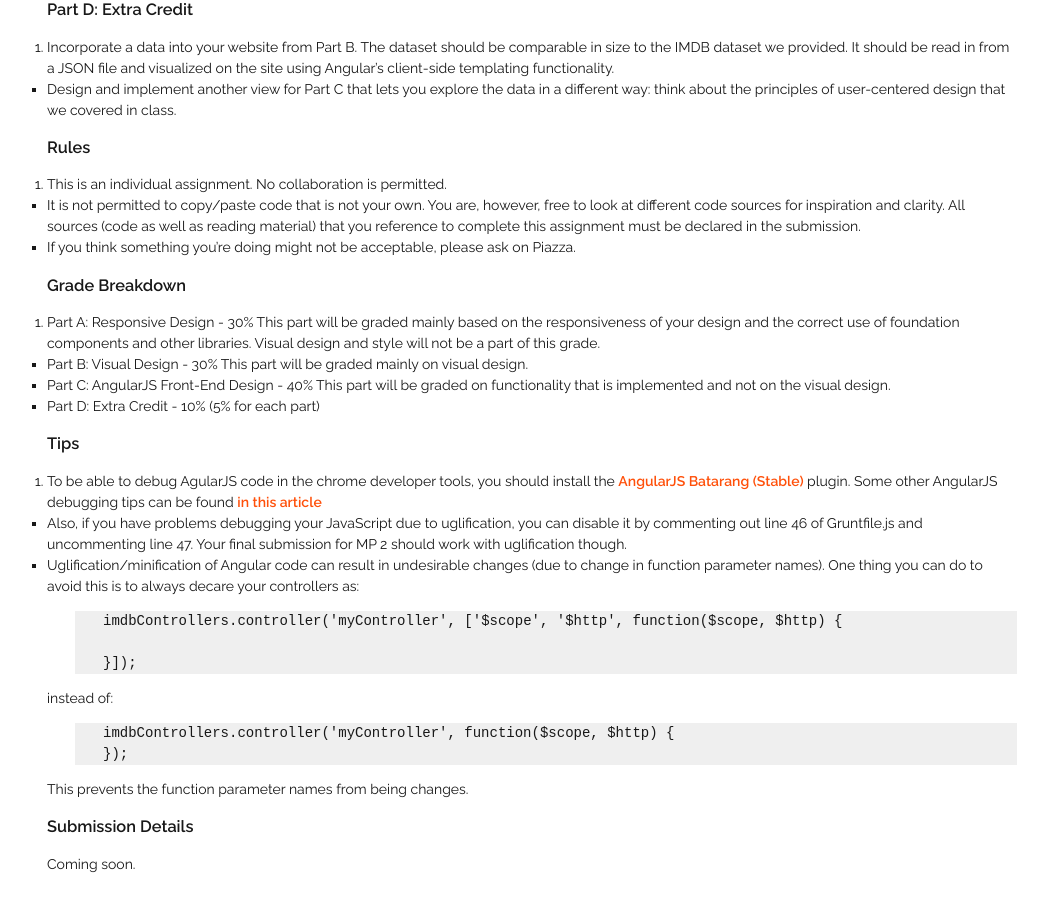
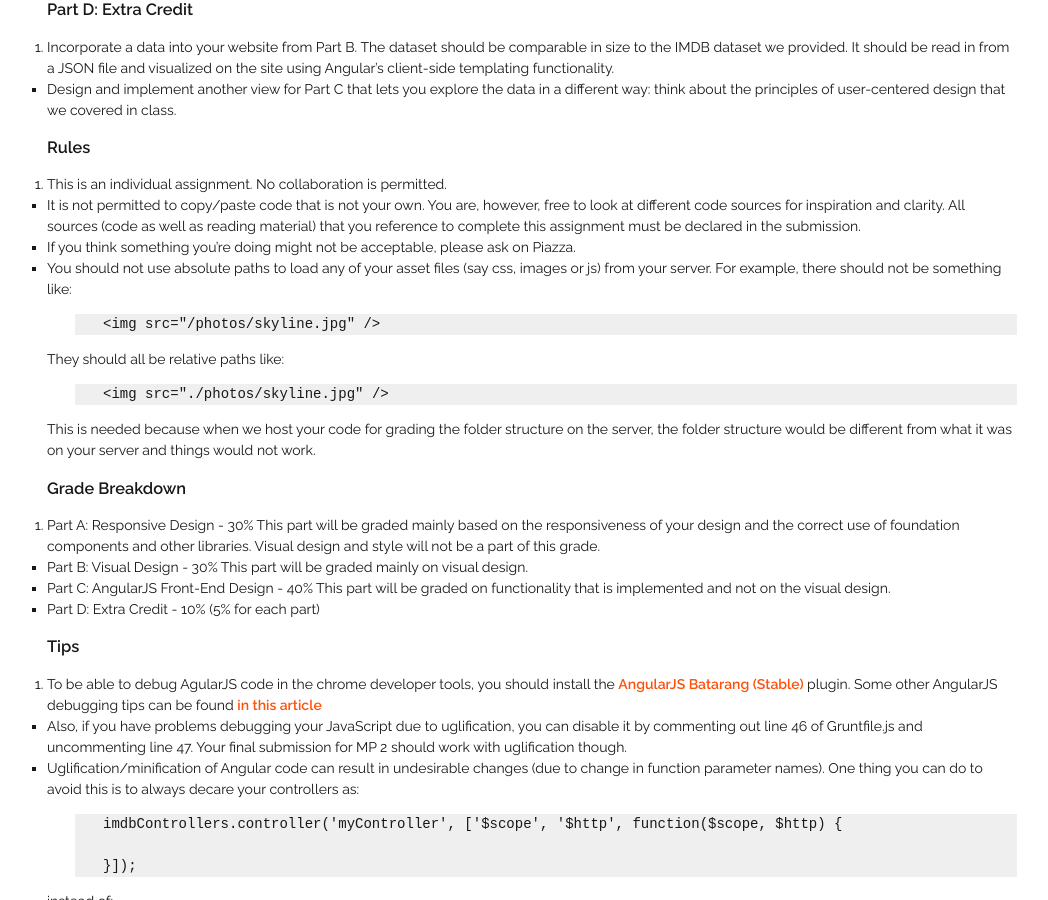
Before and after one commit to biplabdeka/fa2016, a Jekyll site: the page built from _posts/2015-2-23-MP-2.md, in a window 1280 px wide and 900 px high, scrolled down 2136 px. Shown: the whole window, without its empty margins (108-1156 px from the left). Built offline with Jekyll 4.4.1, drawn with Linux system fonts in a browser that asks for light colours; nearby versions of some CDN libraries; Markdown is read by kramdown in place of the engine named in the settings.

Commit message:
relative path rule added

````diff
--- a/_posts/2015-2-23-MP-2.md
+++ b/_posts/2015-2-23-MP-2.md
@@ -83,6 +83,15 @@ For the complete list, please refer to the [Angular documentation](https://docs.
 1.	This is an individual assignment. No collaboration is permitted.
 +   It is not permitted to copy/paste code that is not your own. You are, however, free to look at different code sources for inspiration and clarity. All sources (code as well as reading material) that you reference to complete this assignment must be declared in the submission.
 + If you think something you're doing might not be acceptable, please ask on Piazza.
++ You should not use absolute paths to load any of your asset files (say css, images or js) from your server. For example, there should not be something like:
+```html
+<img src="/photos/skyline.jpg" />
+```
+They should all be relative paths like:
+```html
+<img src="./photos/skyline.jpg" />
+```
+This is needed because when we host your code for grading the folder structure on the server, the folder structure would be different from what it was on your server and things would not work.
 
 ###Grade Breakdown
 
@@ -113,5 +122,6 @@ imdbControllers.controller('myController', function($scope, $http) {
 ```
 This prevents the function parameter names from being changes.
 
+
 ###Submission Details
 Coming soon.
````
